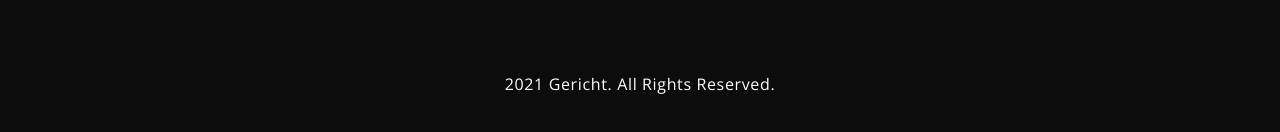
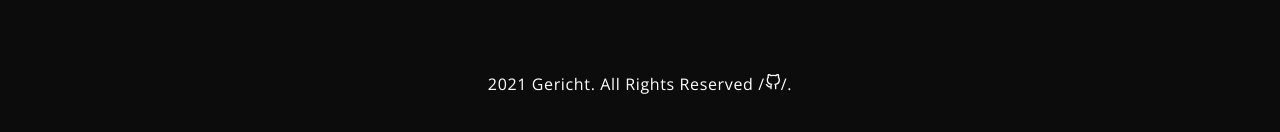
Before and after one commit to kittykat-sudo/Restaurant, a React (Vite) app: page / in a window 1280 px wide. Shown: the part 3519-3651 px from the top of the page. Built offline with nearby package versions, Linux system fonts and the light colour scheme; a web font is replaced by a local one.

Commit message:
added github

```diff
--- a/src/container/Footer/Footer.jsx
+++ b/src/container/Footer/Footer.jsx
@@ -1,4 +1,4 @@
-import { FiFacebook, FiTwitter, FiInstagram } from "react-icons/fi";
+import { FiFacebook, FiTwitter, FiInstagram, FiGithub } from "react-icons/fi";
 
 import { FooterOverlay, Newsletter } from "../../components";
 import { images } from "../../constants";
@@ -46,7 +46,13 @@ const Footer = () => (
     </div>
 
     <div className="footer__copyright">
-      <p className="p__opensans">2021 Gericht. All Rights reserved.</p>
+      <p className="p__opensans">
+        2021 Gericht. All Rights reserved{" "}
+        <a href="https://github.com/JustGetAClass/Gericht/tree/master">
+          /<FiGithub />/
+        </a>
+        .
+      </p>
     </div>
   </div>
 );
```
